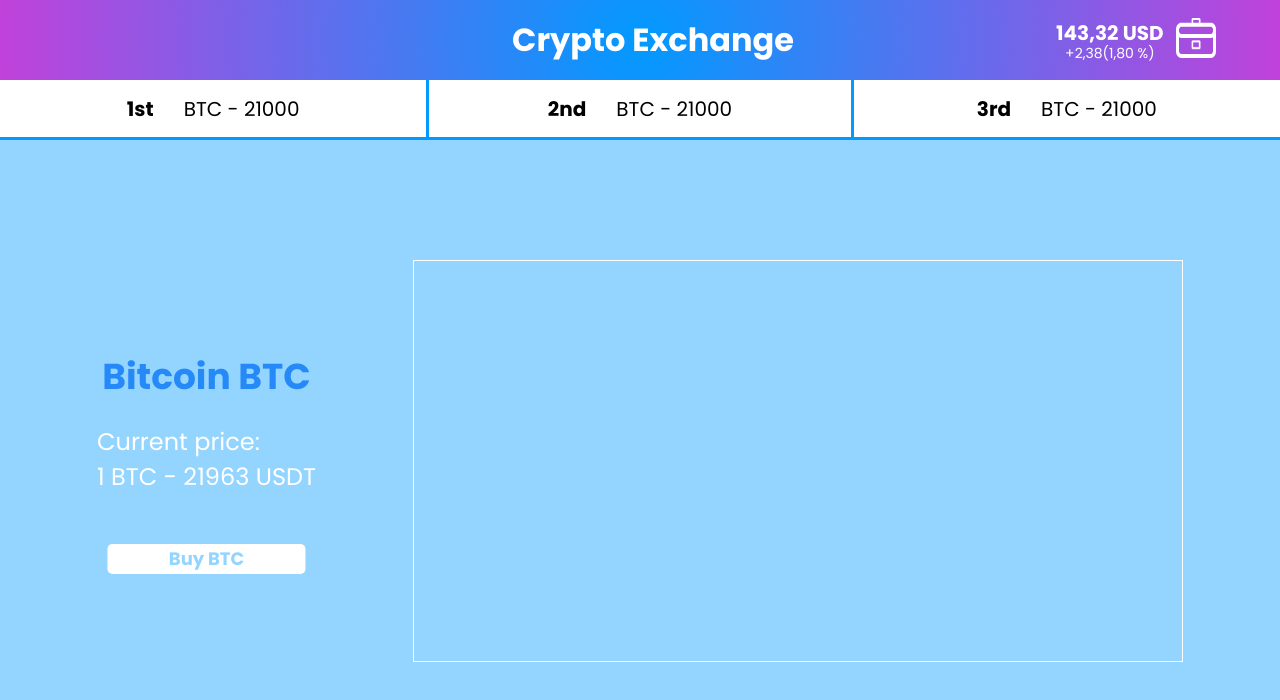
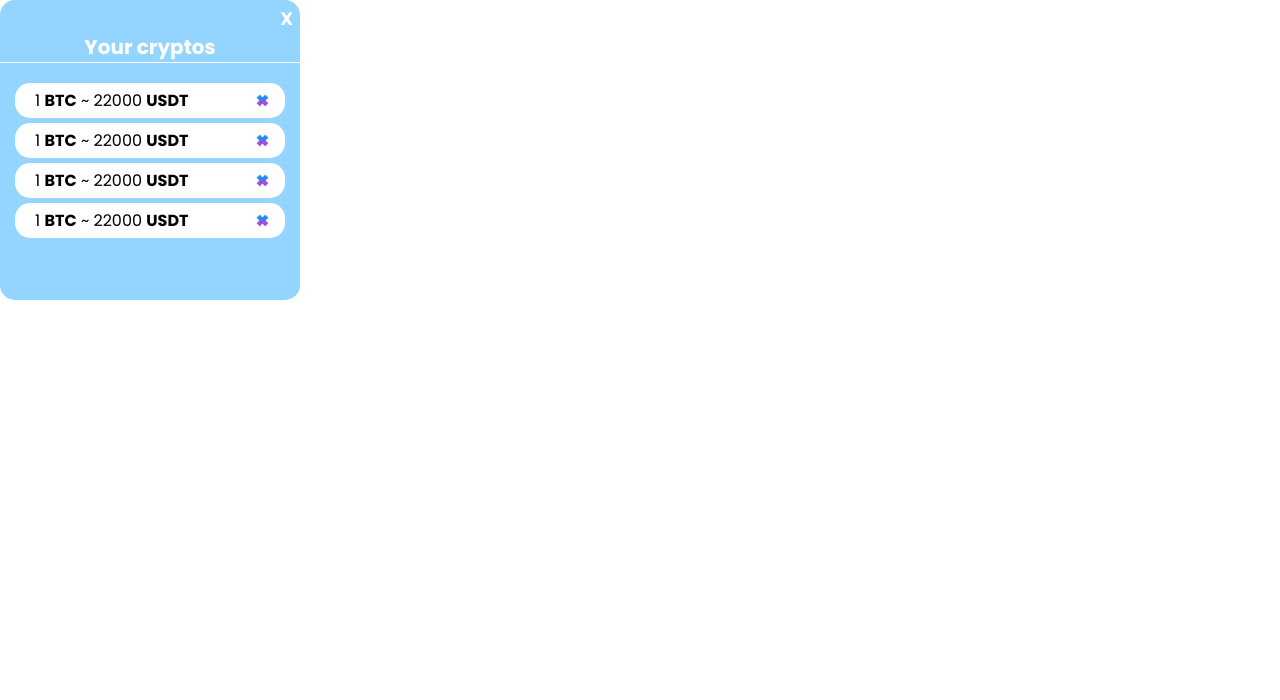
Before and after one commit to BlueRoose/react-cryptoexchange, a React (Create React App) app: page / in a window 1280 px wide. Shown: the top 700 px of the page. Built offline with nearby package versions, Linux system fonts and the light colour scheme.

Commit message:
Created case window

```diff
--- a/src/App.tsx
+++ b/src/App.tsx
@@ -1,10 +1,11 @@
+import Case from "./components/Case/Case";
 import CurrencyPage from "./pages/CurrencyPage/CurrencyPage";
 import MainPage from "./pages/MainPage/MainPage";
 
 function App() {
   return (
     <div className="App">
-      <CurrencyPage />
+      <Case />
     </div>
   );
 }
--- /dev/null
+++ b/src/components/Case/Case.module.scss
@@ -0,0 +1,29 @@
+.case {
+  width: 300px;
+  height: 300px;
+  background-color: #94d5ff;
+  border-radius: 15px;
+
+  .cross {
+    font-size: 18px;
+    text-align: right;
+    font-weight: bold;
+    padding: 5px 7px 0 0;
+    color: #fff;
+    cursor: pointer;
+  }
+
+  .text {
+    text-align: center;
+    font-size: 20px;
+    color: #fff;
+    font-weight: bold;
+    border-bottom: 1px solid white;
+    margin-bottom: 20px;
+  }
+
+  .rows {
+    height: 210px;
+    overflow-y: auto;
+  }
+}
--- /dev/null
+++ b/src/components/Case/Case.tsx
@@ -0,0 +1,20 @@
+import { FC } from "react";
+import styles from "./Case.module.scss";
+import SmallCurrencyRow from "../SmallCurrencyRow/SmallCurrencyRow";
+
+const Case: FC = () => {
+  return (
+    <div className={styles.case}>
+      <p className={styles.cross}>X</p>
+      <p className={styles.text}>Your cryptos</p>
+      <div className={styles.rows}>
+        <SmallCurrencyRow />
+        <SmallCurrencyRow />
+        <SmallCurrencyRow />
+        <SmallCurrencyRow />
+      </div>
+    </div>
+  );
+};
+
+export default Case;
--- a/src/components/CurrencyRow/CurrencyRow.module.scss
+++ b/src/components/CurrencyRow/CurrencyRow.module.scss
@@ -24,6 +24,10 @@
   }
 }
 
+.currencyRow:last-child {
+  border-radius: 0 0 15px 15px;
+}
+
 @media (max-width: 700px) {
   .hide {
     display: none;
--- /dev/null
+++ b/src/components/SmallCurrencyRow/SmallCurrencyRow.module.scss
@@ -0,0 +1,23 @@
+.row {
+  width: 90%;
+  height: 35px;
+  margin: 0 auto 5px auto;
+  border-radius: 15px;
+  background-color: #fff;
+  display: flex;
+  align-items: center;
+  justify-content: space-between;
+  padding: 0 10px 0 20px;
+  box-sizing: border-box;
+  color: #000;
+
+  p span {
+    font-weight: bold;
+  }
+
+  .cross {
+    width: 25px;
+    transform: rotate(45deg);
+    cursor: pointer;
+  }
+}
--- /dev/null
+++ b/src/components/SmallCurrencyRow/SmallCurrencyRow.tsx
@@ -0,0 +1,15 @@
+import { FC } from "react";
+import styles from "./SmallCurrencyRow.module.scss";
+
+const SmallCurrencyRow: FC = () => {
+  return (
+    <div className={styles.row}>
+      <p>
+        1 <span>BTC</span> ~ 22000 <span>USDT</span>
+      </p>
+      <img className={styles.cross} src="res/plus.png" alt="cross" />
+    </div>
+  );
+};
+
+export default SmallCurrencyRow;
```
